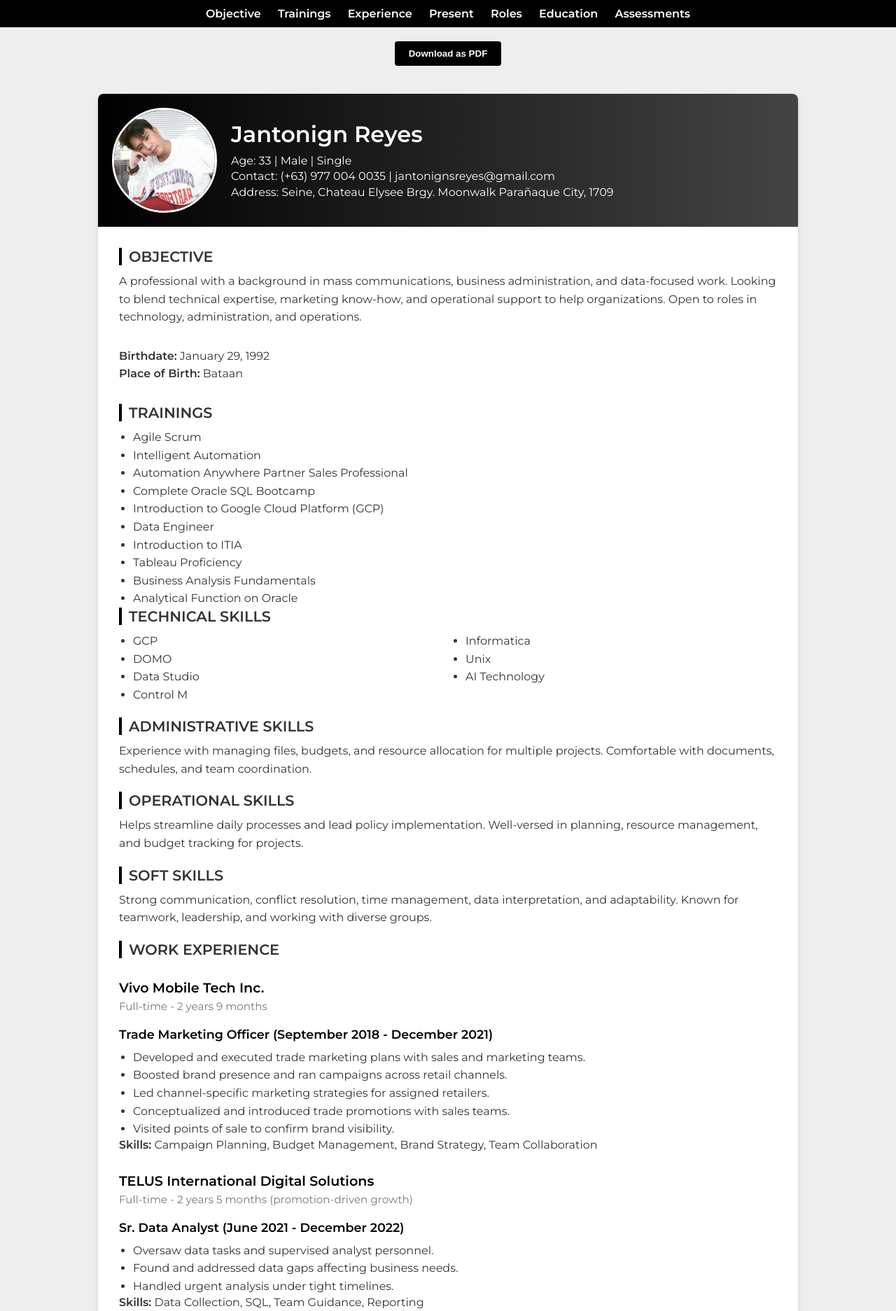
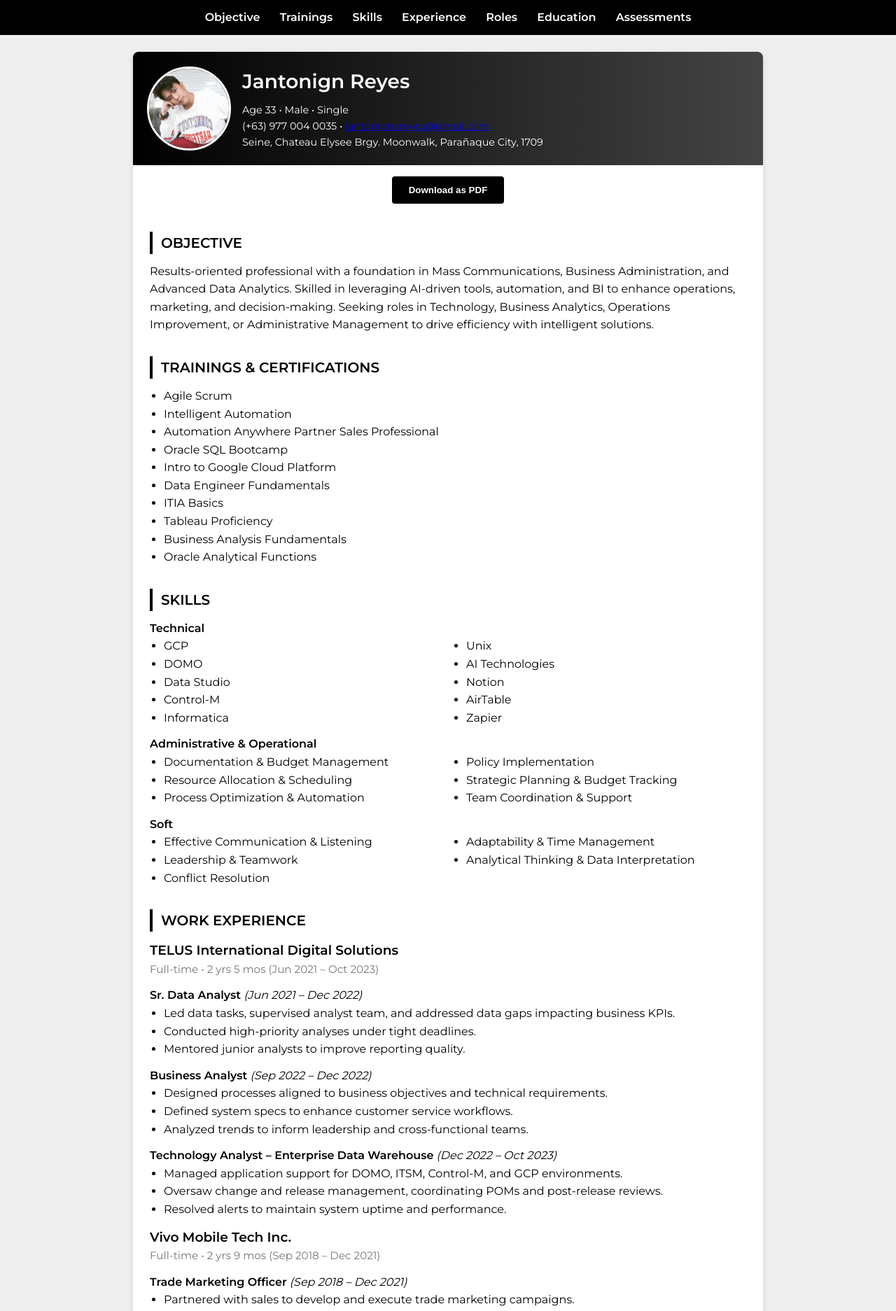
Before and after one commit to jantwonine/resume, a plain HTML site: page index.html in a window 1280 px wide. Shown: the top 1873 px of the page at 70% size. Drawn offline with Linux system fonts and the light colour scheme.

Commit message:
Update index.html

```diff
--- a/index.html
+++ b/index.html
@@ -2,449 +2,375 @@
 <html lang="en">
 <head>
   <meta charset="UTF-8" />
-  <title>Online Resume - Jantonign Reyes</title>
-  <!-- Favicon -->
-  <link
-    rel="icon"
-    href="https://raw.githubusercontent.com/jantwonine/resume/refs/heads/main/JanDP.jpg"
-    type="image/jpg"
-  />
+  <meta name="viewport" content="width=device-width, initial-scale=1.0" />
+  <title>Online Resume – Jantonign Reyes</title>
+  <link rel="icon" href="https://raw.githubusercontent.com/jantwonine/resume/main/JanDP.jpg" type="image/jpeg" />
 
-  <!-- Google Font -->
+  <!-- Google Fonts -->
   <link rel="preconnect" href="https://fonts.googleapis.com">
   <link rel="preconnect" href="https://fonts.gstatic.com" crossorigin>
-  <link
-    href="https://fonts.googleapis.com/css2?family=Montserrat:wght@400;600&display=swap"
-    rel="stylesheet"
-  />
+  <link href="https://fonts.googleapis.com/css2?family=Montserrat:wght@400;600&display=swap" rel="stylesheet">
 
   <style>
-    /* Global Reset and Basic Styles */
-    * {
+    :root {
+      --color-bg: #eee;
+      --color-white: #fff;
+      --color-black: #000;
+      --color-gray: #777;
+      --font-base: 'Montserrat', sans-serif;
+    }
+
+    /* Reset */
+    *, *::before, *::after {
       margin: 0;
       padding: 0;
       box-sizing: border-box;
     }
-    body {
-      background: #eee;
-      font-family: 'Montserrat', sans-serif;
-      color: #333;
-      /* Optional smooth scrolling for anchor links: */
+
+    html {
       scroll-behavior: smooth;
     }
 
-    /* Print Styles (optional, hides nav bar when printing) */
+    body {
+      background: var(--color-bg);
+      font-family: var(--font-base);
+      color: var(--color-black);
+      line-height: 1.6;
+      min-height: 100vh;
+    }
+
+    /* Navigation Bar */
+    nav {
+      background: var(--color-black);
+      position: sticky;
+      top: 0;
+      z-index: 10;
+      text-align: center;
+      padding: 0.75rem;
+    }
+    nav a {
+      color: var(--color-white);
+      text-decoration: none;
+      margin: 0 0.75rem;
+      font-weight: 600;
+    }
+    nav a:hover {
+      color: var(--color-gray);
+    }
+
+    /* Print Styles */
     @media print {
-      .download-btn,
-      .nav-bar {
+      nav,
+      .download-btn {
         display: none;
       }
     }
 
-    /* NAV BAR */
-    .nav-bar {
-      background: #000;
-      padding: 10px;
-      text-align: center;
+    /* Container */
+    .resume-container {
+      max-width: 900px;
+      margin: 1.5rem auto;
+      background: var(--color-white);
+      border-radius: 8px;
+      overflow: hidden;
+      box-shadow: 0 4px 8px rgba(0,0,0,0.1);
+      transition: box-shadow 0.3s ease;
     }
-    .nav-bar a {
-      color: #fff;
-      text-decoration: none;
-      margin: 0 10px;
+    .resume-container:hover {
+      box-shadow: 0 6px 15px rgba(0,0,0,0.15);
+    }
+
+    /* Header */
+    header {
+      display: flex;
+      flex-wrap: wrap;
+      align-items: center;
+      background: linear-gradient(90deg, var(--color-black), #444);
+      color: var(--color-white);
+      padding: 1.25rem;
+    }
+    header img {
+      width: 120px;
+      height: 120px;
+      border-radius: 50%;
+      object-fit: cover;
+      border: 3px solid var(--color-white);
+      margin-right: 1rem;
+      transition: transform 0.3s ease;
+    }
+    header img:hover {
+      transform: scale(1.05);
+    }
+    header .intro {
+      flex: 1;
+    }
+    header h1 {
+      font-size: 1.75rem;
+      margin-bottom: 0.5rem;
       font-weight: 600;
     }
-    .nav-bar a:hover {
-      color: #ccc;
+    header .contact {
+      font-size: 0.9rem;
+    }
+    header .contact br + br {
+      margin-top: 0.25rem;
     }
 
-    /* Download Button (print method) */
+    /* Download button */
     .download-btn {
       display: inline-block;
-      background-color: #000;
-      color: #fff;
-      padding: 10px 20px;
-      margin: 20px auto;
-      text-align: center;
+      background: var(--color-black);
+      color: var(--color-white);
+      padding: 0.75rem 1.5rem;
+      margin: 1rem 0;
+      border: none;
       border-radius: 4px;
       font-weight: 600;
       cursor: pointer;
-      border: none;
+      transition: background 0.3s ease;
     }
     .download-btn:hover {
-      background-color: #444;
+      background: #444;
     }
 
-    /* Container */
-    .resume-container {
-      max-width: 1000px;
-      margin: 20px auto;
-      background-color: #fff;
-      border-radius: 8px;
-      overflow: hidden;
-      box-shadow: 0 4px 8px rgba(0, 0, 0, 0.1);
-      padding-bottom: 20px;
+    /* Main content */
+    main {
+      padding: 1.5rem;
+    }
+    section {
+      margin-bottom: 2rem;
+    }
+    .section-title {
+      font-size: 1.25rem;
+      font-weight: 600;
+      text-transform: uppercase;
+      border-left: 4px solid var(--color-black);
+      padding-left: 0.75rem;
+      margin-bottom: 0.75rem;
+    }
+    p {
+      margin-bottom: 0.75rem;
+    }
+    ul {
+      list-style: disc;
+      margin-left: 1.25rem;
+      margin-bottom: 0.75rem;
     }
 
-    /* Header */
-    .header {
-      display: flex;
-      align-items: center;
-      background: linear-gradient(90deg, #000, #444);
-      padding: 20px;
-      color: #fff;
-    }
-    .header img {
-      width: 150px;
-      height: 150px;
-      object-fit: cover;
-      border-radius: 50%;
-      margin-right: 20px;
-      border: 3px solid #fff;
-    }
-    .header h1 {
-      font-size: 2em;
-      margin-bottom: 8px;
-      font-weight: 600;
-    }
-    .header p {
-      line-height: 1.4;
+    /* Skills lists columns */
+    .columns-2 ul {
+      columns: 2;
+      column-gap: 2rem;
     }
 
-    /* Content */
-    .content {
-      padding: 30px;
+    /* Experience & Roles */
+    .experience h3,
+    .roles-list h3 {
+      font-size: 1.1rem;
+      font-weight: 600;
+      margin-top: 1rem;
+      margin-bottom: 0.25rem;
     }
-
-    /* Section Titles */
-    .section-title {
-      font-size: 1.3em;
-      font-weight: 600;
-      border-left: 4px solid #000;
-      padding-left: 10px;
-      margin-bottom: 10px;
-      text-transform: uppercase;
-    }
-
-    /* Objective, Info, Present, Education, Experience */
-    .objective,
-    .personal-info,
-    .present,
-    .education,
-    .experience {
-      margin-bottom: 30px;
-    }
-    .objective p,
-    .personal-info p,
-    .present p {
-      line-height: 1.6;
-    }
-
-    /* Lists */
-    ul {
-      list-style: disc;
-      margin-left: 20px;
-      margin-top: 10px;
-      line-height: 1.6;
-    }
-
-    /* Company Headings */
-    .experience h2 {
-      margin-top: 30px;
-      margin-bottom: 5px;
-      font-size: 1.2em;
-      font-weight: 600;
-      color: #000;
-    }
-
-    .experience > p.gray-text {
-      margin-bottom: 15px;
-    }
-
-    /* Role Titles */
-    .role-title {
-      font-weight: 600;
-      font-size: 1.1em;
-      color: #000;
-      margin-top: 20px;
-      margin-bottom: 5px;
-    }
-    .gray-text {
-      color: #777;
-      font-size: 0.95em;
-    }
-
-    /* Skills Sections */
-    .skills {
-      margin-bottom: 20px;
-    }
-    .skills ul {
-      columns: 2;
-      column-gap: 30px;
-    }
-    .skills p {
-      line-height: 1.6;
+    .gray {
+      color: var(--color-gray);
+      font-size: 0.95rem;
+      margin-bottom: 0.75rem;
     }
 
     /* Footer */
-    .footer {
-      background: #000;
-      color: #fff;
+    footer {
+      background: var(--color-black);
+      color: var(--color-white);
       text-align: center;
-      padding: 10px;
-      font-size: 0.9em;
+      padding: 0.75rem;
+      font-size: 0.85rem;
     }
 
-    /* Hover and Transition Effects */
-    .resume-container,
-    .header img,
-    .section-title,
-    .footer {
-      transition: all 0.3s ease;
-    }
-    .resume-container:hover {
-      box-shadow: 0 6px 15px rgba(0, 0, 0, 0.15);
+    /* Responsive adjustments */
+    @media (max-width: 600px) {
+      header {
+        text-align: center;
+        flex-direction: column;
+      }
+      header img {
+        margin-bottom: 1rem;
+        margin-right: 0;
+      }
+      .columns-2 ul {
+        columns: 1;
+      }
+      nav a {
+        margin: 0 0.5rem;
+        font-size: 0.9rem;
+      }
     }
   </style>
 </head>
 <body>
-
-  <!-- NAVIGATION BAR -->
-  <div class="nav-bar">
+  <nav aria-label="Main navigation">
     <a href="#objective">Objective</a>
     <a href="#trainings">Trainings</a>
+    <a href="#skills">Skills</a>
     <a href="#experience">Experience</a>
-    <a href="#present">Present</a>
     <a href="#roles">Roles</a>
     <a href="#education">Education</a>
-    <!-- New link for Assessments -->
     <a href="#assessments">Assessments</a>
-  </div>
+  </nav>
 
-  <!-- Download as PDF Button (Print method) -->
-  <div style="text-align:center;">
-    <button class="download-btn" onclick="window.print()">Download as PDF</button>
-  </div>
+  <div class="resume-container">
+    <header>
+      <img src="https://raw.githubusercontent.com/jantwonine/resume/main/JanDP.jpg" alt="Jantonign Reyes profile" />
+      <div class="intro">
+        <h1>Jantonign Reyes</h1>
+        <div class="contact">
+          Age 33 &bull; Male &bull; Single<br>
+          (+63) 977 004 0035 &bull; <a href="mailto:jantonignsreyes@gmail.com">jantonignsreyes@gmail.com</a><br>
+          Seine, Chateau Elysee Brgy. Moonwalk, Parañaque City, 1709
+        </div>
+      </div>
+    </header>
 
-  <div class="resume-container" id="resume">
-    <!-- Header with Photo and Name -->
-    <div class="header">
-      <img
-        src="https://raw.githubusercontent.com/jantwonine/resume/refs/heads/main/JanDP.jpg"
-        alt="Profile Picture">
-      <div>
-        <h1>Jantonign Reyes</h1>
-        <p>
-          Age: 33 | Male | Single<br>
-          Contact: (+63) 977 004 0035 | jantonignsreyes@gmail.com<br>
-          Address: Seine, Chateau Elysee Brgy. Moonwalk Parañaque City, 1709
-        </p>
-      </div>
+    <div style="text-align:center;">
+      <button class="download-btn" onclick="window.print()">Download as PDF</button>
     </div>
 
-    <!-- Content -->
-    <div class="content">
+    <main>
+      <section id="objective">
+        <div class="section-title">Objective</div>
+        <p>Results-oriented professional with a foundation in Mass Communications, Business Administration, and Advanced Data Analytics. Skilled in leveraging AI-driven tools, automation, and BI to enhance operations, marketing, and decision-making. Seeking roles in Technology, Business Analytics, Operations Improvement, or Administrative Management to drive efficiency with intelligent solutions.</p>
+      </section>
 
-      <!-- Objective -->
-      <div class="objective" id="objective">
-        <div class="section-title">Objective</div>
-        <p>
-          A professional with a background in mass communications, business administration, and data-focused work.
-          Looking to blend technical expertise, marketing know-how, and operational support to help organizations.
-          Open to roles in technology, administration, and operations.
-        </p>
-      </div>
-
-      <!-- Personal Info -->
-      <div class="personal-info">
-        <p><strong>Birthdate:</strong> January 29, 1992</p>
-        <p><strong>Place of Birth:</strong> Bataan</p>
-      </div>
-
-      <!-- Trainings -->
-      <div id="trainings">
-        <div class="section-title">Trainings</div>
+      <section id="trainings">
+        <div class="section-title">Trainings & Certifications</div>
         <ul>
           <li>Agile Scrum</li>
           <li>Intelligent Automation</li>
           <li>Automation Anywhere Partner Sales Professional</li>
-          <li>Complete Oracle SQL Bootcamp</li>
-          <li>Introduction to Google Cloud Platform (GCP)</li>
-          <li>Data Engineer</li>
-          <li>Introduction to ITIA</li>
+          <li>Oracle SQL Bootcamp</li>
+          <li>Intro to Google Cloud Platform</li>
+          <li>Data Engineer Fundamentals</li>
+          <li>ITIA Basics</li>
           <li>Tableau Proficiency</li>
           <li>Business Analysis Fundamentals</li>
-          <li>Analytical Function on Oracle</li>
+          <li>Oracle Analytical Functions</li>
         </ul>
-      </div>
+      </section>
 
-      <!-- Technical Skills -->
-      <div class="skills">
-        <div class="section-title">Technical Skills</div>
-        <ul>
-          <li>GCP</li>
-          <li>DOMO</li>
-          <li>Data Studio</li>
-          <li>Control M</li>
-          <li>Informatica</li>
-          <li>Unix</li>
-          <li>AI Technology</li>
-        </ul>
-      </div>
+      <section id="skills">
+        <div class="section-title">Skills</div>
+        <div class="columns-2">
+          <h4>Technical</h4>
+          <ul>
+            <li>GCP</li>
+            <li>DOMO</li>
+            <li>Data Studio</li>
+            <li>Control-M</li>
+            <li>Informatica</li>
+            <li>Unix</li>
+            <li>AI Technologies</li>
+            <li>Notion</li>
+            <li>AirTable</li>
+            <li>Zapier</li>
+          </ul>
 
-      <!-- Administrative Skills -->
-      <div class="skills">
-        <div class="section-title">Administrative Skills</div>
-        <p>
-          Experience with managing files, budgets, and resource allocation for multiple projects.
-          Comfortable with documents, schedules, and team coordination.
-        </p>
-      </div>
+          <h4>Administrative & Operational</h4>
+          <ul>
+            <li>Documentation & Budget Management</li>
+            <li>Resource Allocation & Scheduling</li>
+            <li>Process Optimization & Automation</li>
+            <li>Policy Implementation</li>
+            <li>Strategic Planning & Budget Tracking</li>
+            <li>Team Coordination & Support</li>
+          </ul>
 
-      <!-- Operational Skills -->
-      <div class="skills">
-        <div class="section-title">Operational Skills</div>
-        <p>
-          Helps streamline daily processes and lead policy implementation.
-          Well-versed in planning, resource management, and budget tracking for projects.
-        </p>
-      </div>
+          <h4>Soft</h4>
+          <ul>
+            <li>Effective Communication & Listening</li>
+            <li>Leadership & Teamwork</li>
+            <li>Conflict Resolution</li>
+            <li>Adaptability & Time Management</li>
+            <li>Analytical Thinking & Data Interpretation</li>
+          </ul>
+        </div>
+      </section>
 
-      <!-- Soft Skills -->
-      <div class="skills">
-        <div class="section-title">Soft Skills</div>
-        <p>
-          Strong communication, conflict resolution, time management, data interpretation, and adaptability.
-          Known for teamwork, leadership, and working with diverse groups.
-        </p>
-      </div>
-
-      <!-- Work Experience -->
-      <div class="experience" id="experience">
+      <section id="experience">
         <div class="section-title">Work Experience</div>
 
-        <!-- Vivo Mobile Tech Inc. -->
-        <h2>Vivo Mobile Tech Inc.</h2>
-        <p class="gray-text">Full-time - 2 years 9 months</p>
+        <div>
+          <h3>TELUS International Digital Solutions</h3>
+          <div class="gray">Full-time &bull; 2 yrs 5 mos (Jun 2021 – Oct 2023)</div>
 
-        <div class="role-title">Trade Marketing Officer (September 2018 - December 2021)</div>
-        <ul>
-          <li>Developed and executed trade marketing plans with sales and marketing teams.</li>
-          <li>Boosted brand presence and ran campaigns across retail channels.</li>
-          <li>Led channel-specific marketing strategies for assigned retailers.</li>
-          <li>Conceptualized and introduced trade promotions with sales teams.</li>
-          <li>Visited points of sale to confirm brand visibility.</li>
-        </ul>
-        <p><strong>Skills:</strong> Campaign Planning, Budget Management, Brand Strategy, Team Collaboration</p>
+          <strong class="role-title">Sr. Data Analyst</strong>
+          <em>(Jun 2021 – Dec 2022)</em>
+          <ul>
+            <li>Led data tasks, supervised analyst team, and addressed data gaps impacting business KPIs.</li>
+            <li>Conducted high-priority analyses under tight deadlines.</li>
+            <li>Mentored junior analysts to improve reporting quality.</li>
+          </ul>
 
-        <!-- TELUS International Digital Solutions -->
-        <h2>TELUS International Digital Solutions</h2>
-        <p class="gray-text">Full-time - 2 years 5 months (promotion-driven growth)</p>
+          <strong class="role-title">Business Analyst</strong>
+          <em>(Sep 2022 – Dec 2022)</em>
+          <ul>
+            <li>Designed processes aligned to business objectives and technical requirements.</li>
+            <li>Defined system specs to enhance customer service workflows.</li>
+            <li>Analyzed trends to inform leadership and cross-functional teams.</li>
+          </ul>
 
-        <div class="role-title">Sr. Data Analyst (June 2021 - December 2022)</div>
-        <ul>
-          <li>Oversaw data tasks and supervised analyst personnel.</li>
-          <li>Found and addressed data gaps affecting business needs.</li>
-          <li>Handled urgent analysis under tight timelines.</li>
-        </ul>
-        <p><strong>Skills:</strong> Data Collection, SQL, Team Guidance, Reporting</p>
+          <strong class="role-title">Technology Analyst – Enterprise Data Warehouse</strong>
+          <em>(Dec 2022 – Oct 2023)</em>
+          <ul>
+            <li>Managed application support for DOMO, ITSM, Control-M, and GCP environments.</li>
+            <li>Oversaw change and release management, coordinating POMs and post-release reviews.</li>
+            <li>Resolved alerts to maintain system uptime and performance.</li>
+          </ul>
+        </div>
 
-        <div class="role-title">Business Analyst (September 2022 - December 2022)</div>
-        <ul>
-          <li>Introduced new processes aligned with business targets.</li>
-          <li>Outlined system requirements for improved customer service.</li>
-          <li>Reviewed metrics to spot trends and outliers across teams.</li>
-          <li>Connected with leadership and departments on new projects.</li>
-          <li>Informed teams about shared goals and progress.</li>
-        </ul>
-        <p><strong>Skills:</strong> SQL, Business Analysis, Oracle, MS Office, Google Sheets, Tableau, Agile Scrum</p>
+        <div>
+          <h3>Vivo Mobile Tech Inc.</h3>
+          <div class="gray">Full-time &bull; 2 yrs 9 mos (Sep 2018 – Dec 2021)</div>
 
-        <div class="role-title">General Administration Analyst (September 2022 - December 2022)</div>
-        <ul>
-          <li>Managed administrative tasks like budget planning and policy review.</li>
-          <li>Examined regulations that applied to department processes.</li>
-          <li>Oversaw financial reporting, payroll, and procurement tasks.</li>
-        </ul>
-        <p><strong>Skills:</strong> Policy Review, Financial Tracking, Reporting, Team Support</p>
+          <strong class="role-title">Trade Marketing Officer</strong>
+          <em>(Sep 2018 – Dec 2021)</em>
+          <ul>
+            <li>Partnered with sales to develop and execute trade marketing campaigns.</li>
+            <li>Enhanced brand visibility across retail channels and POS activations.</li>
+            <li>Monitored execution to ensure alignment with brand standards.</li>
+          </ul>
+        </div>
+      </section>
 
-        <div class="role-title">Technology Analyst – Enterprise Data Warehouse (December 2022 - October 2023)</div>
-        <p><em>Application Support / Monitoring / Tickets</em></p>
-        <ul>
-          <li>Monitored and maintained DOMO and other applications.</li>
-          <li>Managed identity tools, weblogic, and cloud environments.</li>
-          <li>Used ITSM, Control-M, Informatica, and GCP to fix issues.</li>
-          <li>Responded to alerts to avoid bigger problems.</li>
-        </ul>
-        <p><em>Change and Release Management</em></p>
-        <ul>
-          <li>Reviewed change requests and kept releases on track.</li>
-          <li>Collaborated with coordinators on methods of procedures.</li>
-          <li>Led release reviews and post-implementation discussions.</li>
-        </ul>
-        <p><strong>Skills:</strong> DOMO, ITSM, Change Management, GCP, Informatica, Control-M</p>
-      </div>
-
-      <!-- Relevant Jobs -->
-      <div class="experience" id="roles">
-        <div class="section-title">Roles That Match My Background</div>
-        <ul>
-          <li>Data Analyst / Sr. Data Analyst</li>
+      <section id="roles">
+        <div class="section-title">Relevant Roles</div>
+        <ul class="roles-list">
+          <li>Sr. Data Analyst</li>
           <li>Business Analyst</li>
-          <li>General Administration Analyst</li>
           <li>Technology Analyst</li>
-          <li>Trade Marketing Officer / Marketing Specialist</li>
-          <li>Project Coordinator / Operations Coordinator</li>
+          <li>Trade Marketing Officer</li>
+          <li>Project / Operations Coordinator</li>
+          <li>Administrative / Executive Assistant</li>
           <li>Freelance Business Consultant</li>
         </ul>
-      </div>
+      </section>
 
-      <!-- Education -->
-      <div class="education" id="education">
+      <section id="education">
         <div class="section-title">Education</div>
-        <p>
-          <strong>Master in Business Administration</strong><br>
-          Central Colleges of the Philippines (SY: 2019-2022)
-        </p>
-        <p>
-          <strong>Bachelor of Arts in Mass Communications</strong><br>
-          Far Eastern University (SY: 2009-2015)
-        </p>
-      </div>
+        <p><strong>MBA</strong><br>Central Colleges of the Philippines (2019–2022)</p>
+        <p><strong>BA in Mass Communications</strong><br>Far Eastern University (2009–2015)</p>
+      </section>
 
-      <!-- Assessments Section -->
-      <div class="experience" id="assessments">
-        <div class="section-title">Assessments</div>
-        <p>
-          Below are links to personal assessment results:
-        </p>
+      <section id="assessments">
+        <div class="section-title">Assessments & Links</div>
         <ul>
-          <li>
-            Tonny Robins DISC &amp; Motivators:
-            <a
-              href="https://raw.githubusercontent.com/jantwonine/resume/main/Tonny%20Robins%20DISC%20%26%20Motivators.pdf"
-              target="_blank"
-            >
-              View PDF
-            </a>
-          </li>
-          <li>
-            Ray Dalio Principles You:
-            <a
-              href="https://raw.githubusercontent.com/jantwonine/resume/main/Ray%20Dalio%20Principles%20You.pdf"
-              target="_blank"
-            >
-              View PDF
-            </a>
-          </li>
+          <li>DISC &amp; Motivators: <a href="https://raw.githubusercontent.com/jantwonine/resume/main/Tonny%20Robins%20DISC%20%26%20Motivators.pdf" target="_blank">View PDF</a></li>
+          <li>Principles You: <a href="https://raw.githubusercontent.com/jantwonine/resume/main/Ray%20Dalio%20Principles%20You.pdf" target="_blank">View PDF</a></li>
         </ul>
-      </div>
+      </section>
+    </main>
 
-    </div><!-- /content -->
-
-    <!-- Footer -->
-    <div class="footer">
+    <footer>
       &copy; 2025 Jantonign Reyes. All rights reserved.
-    </div>
-  </div><!-- /resume-container -->
-
+    </footer>
+  </div>
 </body>
 </html>
```
